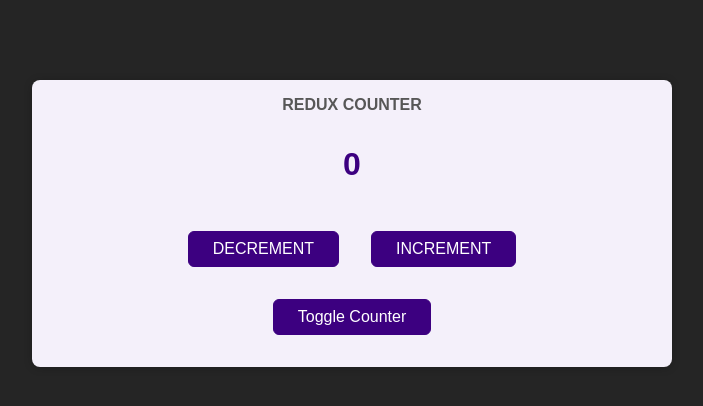
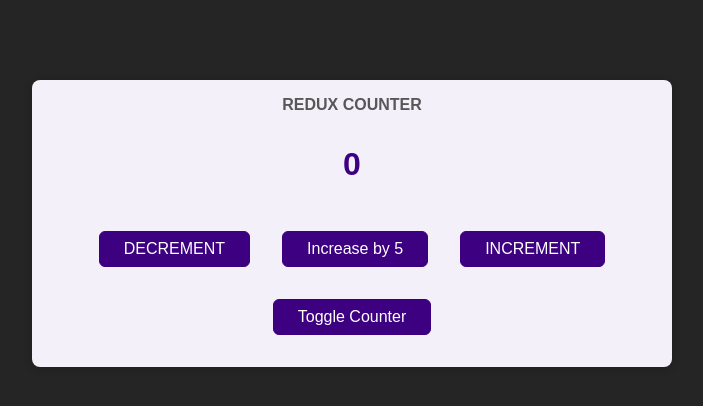
Before and after one commit to AdnanMGHaider/redux-practice, a React (Create React App) app: page / in a window 1280 px wide. Shown: the top 406 px of the page, without its empty margins (288-991 px from the left). Built offline with nearby package versions, Linux system fonts and the light colour scheme.

Commit message:
Added another button in Counter.js that dispatches an action as well as a payload | Added code in the store (index.js) in order to handle the action which sends a payload

```diff
--- a/src/Components/Counter.js
+++ b/src/Components/Counter.js
@@ -8,6 +8,10 @@
 
   const incrementHandler = () => {
     dispatch({ type: "increment" });
+  };
+
+  const increaseHandler = () => {
+    dispatch({ type: "increase", amount: 5 });
   };
 
   const decrementHandler = () => {
@@ -22,6 +26,7 @@
       <div className={classes.value}>{counter}</div>
       <div>
         <button onClick={decrementHandler}>DECREMENT</button>
+        <button onClick={increaseHandler}>Increase by 5</button>
         <button onClick={incrementHandler}>INCREMENT</button>
       </div>
       <button onClick={toggleCounterHandler}>Toggle Counter</button>
--- a/src/Store/index.js
+++ b/src/Store/index.js
@@ -4,6 +4,12 @@
   if (action.type === "increment") {
     return {
       counter: state.counter + 1,
+    };
+  }
+
+  if (action.type === "increase") {
+    return {
+      counter: state.counter + action.amount,
     };
   }
 
```
